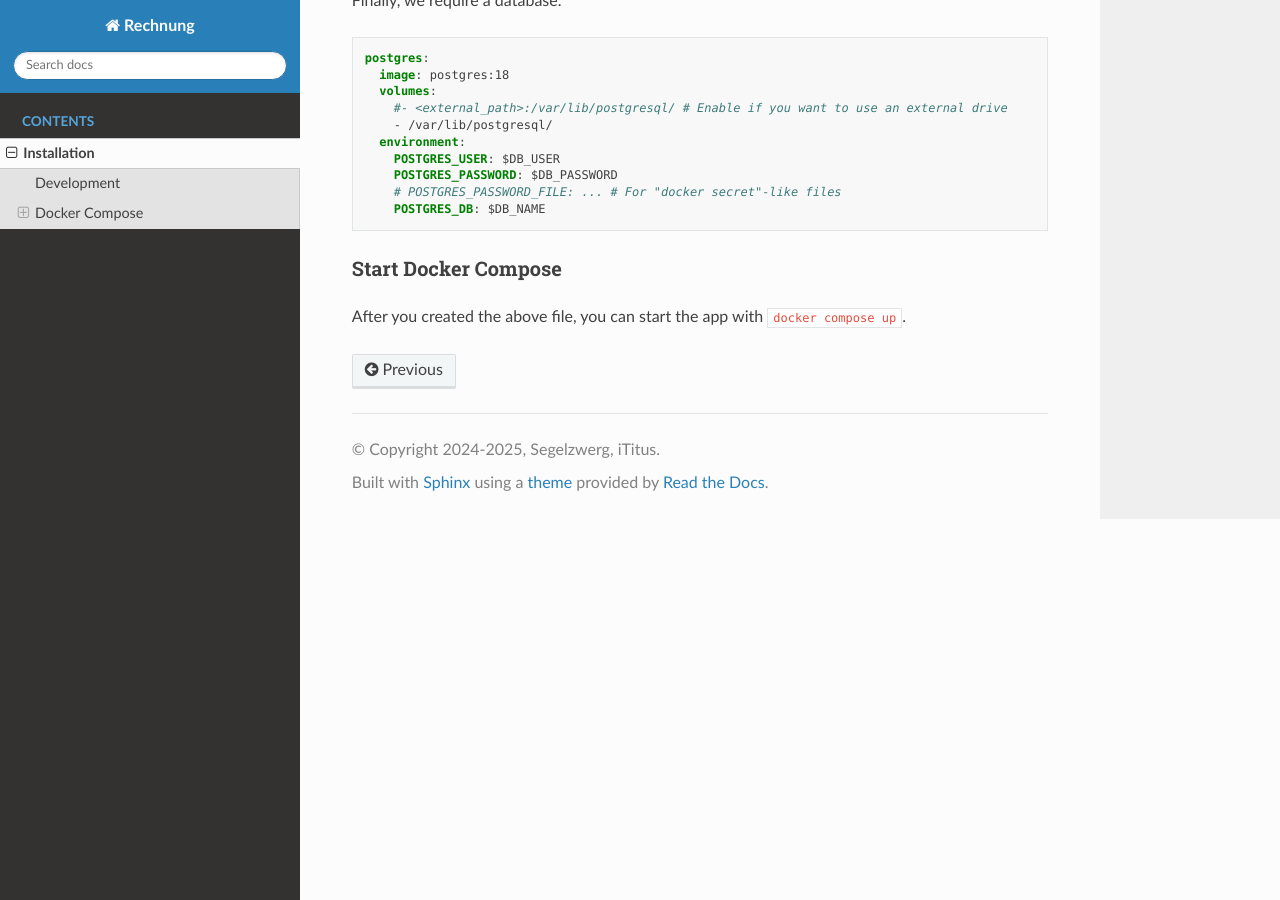
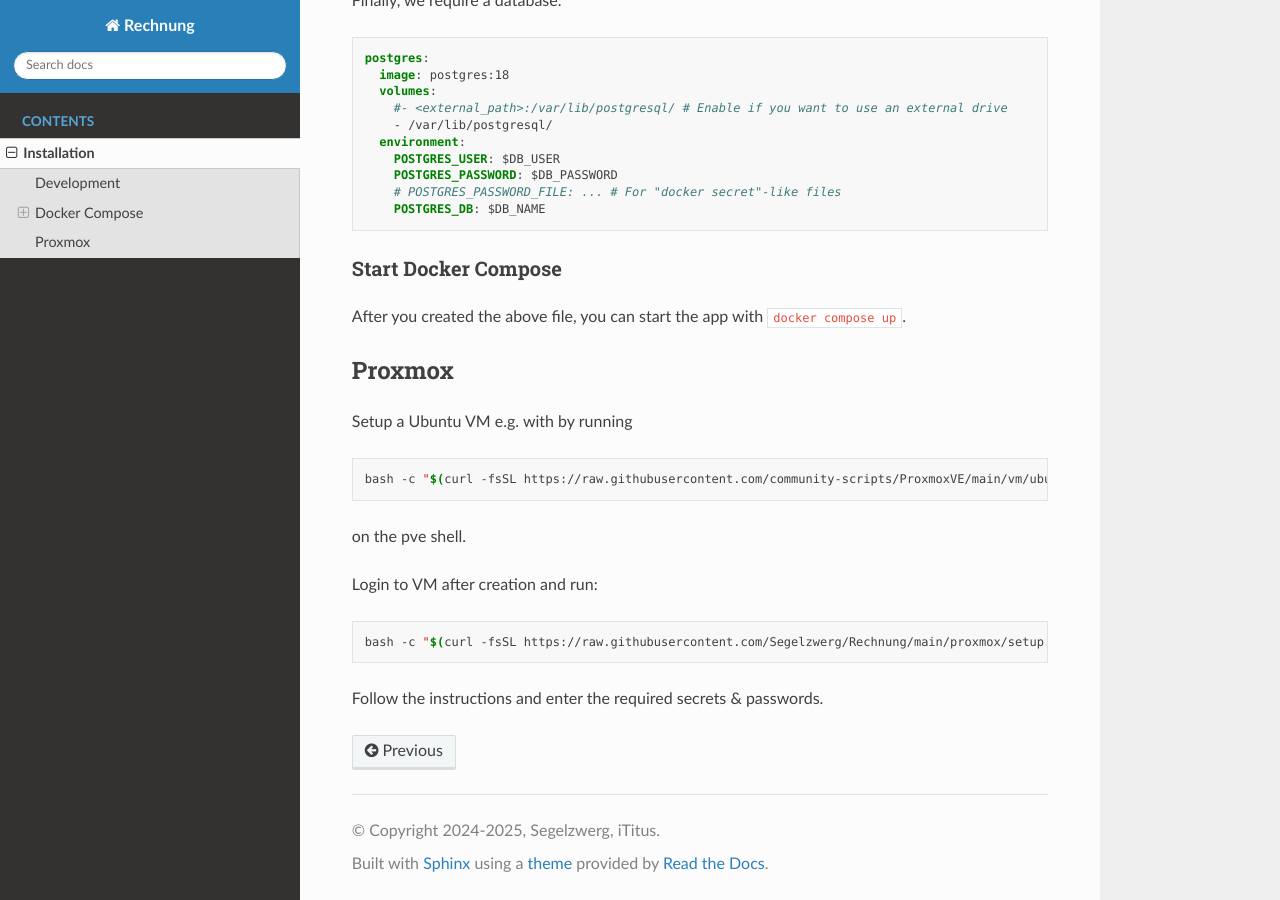
Before and after one commit to Segelzwerg/Rechnung, a Sphinx documentation site: the page built from docs/usage/installation.rst, in a window 1280 px wide and 900 px high, scrolled down 1423 px. Built offline with Sphinx 7.4.7 and the Read the Docs theme 3.1.0, drawn with Linux system fonts in a browser that asks for light colours.

Commit message:
ADD: doc for VM setup
Signed-off-by: Segelzwerg <25705862+Segelzwerg@users.noreply.github.com>

```diff
--- a/docs/usage/installation.rst
+++ b/docs/usage/installation.rst
@@ -81,3 +81,21 @@ Finally, we require a database.
 Start Docker Compose
 --------------------
 After you created the above file, you can start the app with ``docker compose up``.
+
+Proxmox
+========
+Setup a Ubuntu VM e.g. with by running
+
+.. code :: shell
+
+    bash -c "$(curl -fsSL https://raw.githubusercontent.com/community-scripts/ProxmoxVE/main/vm/ubuntu2504-vm.sh)"
+
+on the pve shell.
+
+Login to VM after creation and run:
+
+.. code :: shell
+
+    bash -c "$(curl -fsSL https://raw.githubusercontent.com/Segelzwerg/Rechnung/main/proxmox/setup.sh)"
+
+Follow the instructions and enter the required secrets & passwords.
```
